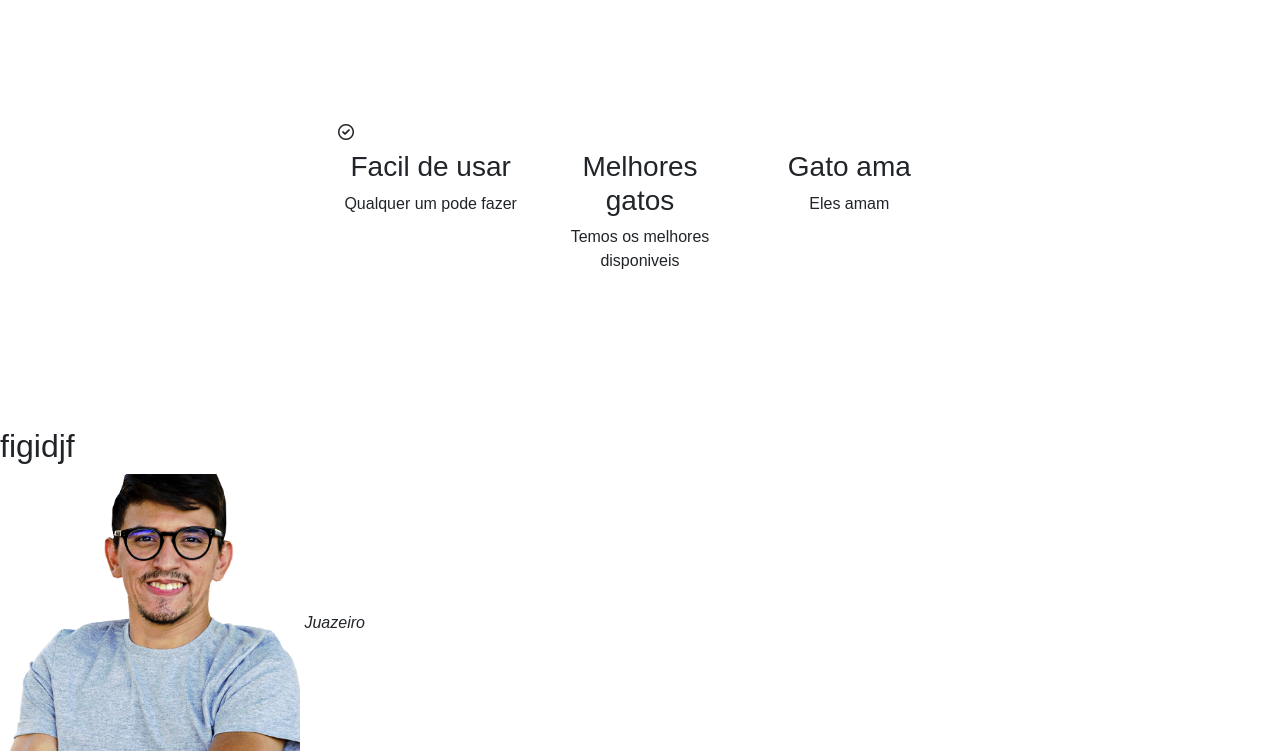
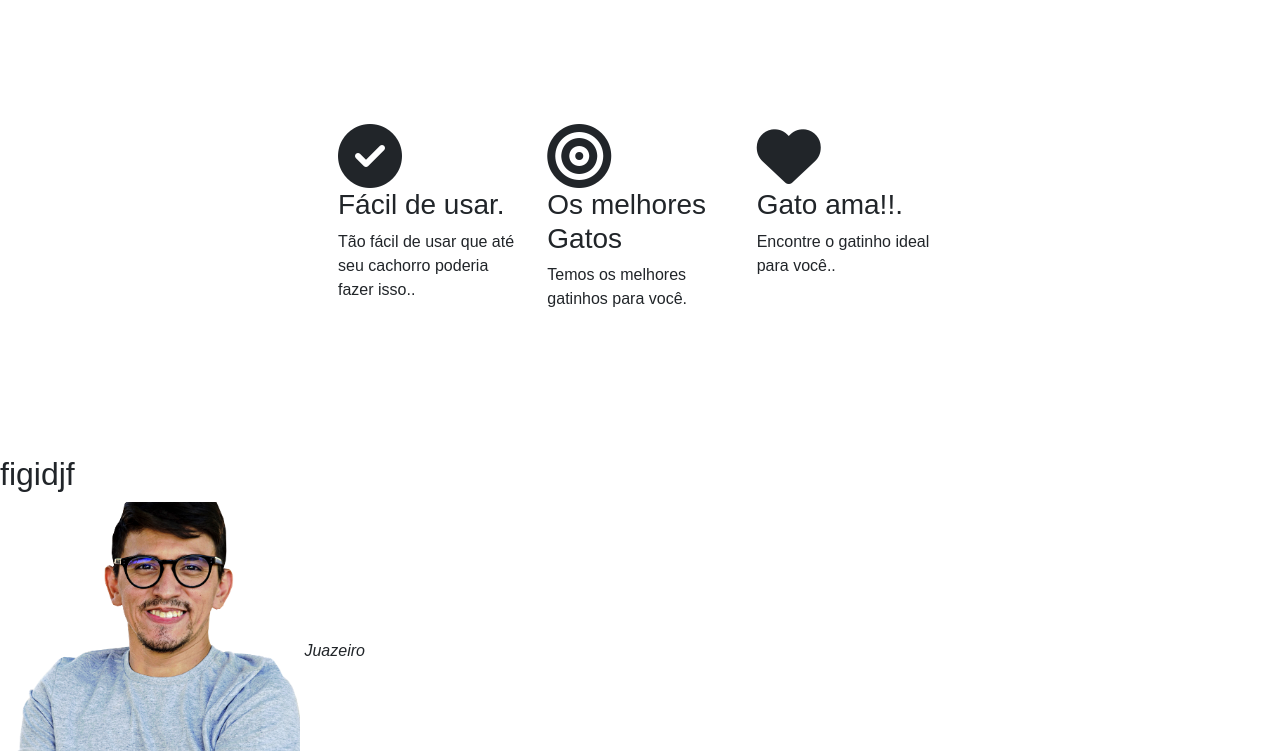
Before and after one commit to TobiasAlvz/TipsCode, a plain HTML site: page Bootstrap/app-Dukeza/index.html in a window 1280 px wide. Shown: the part 860-1611 px from the top of the page. Drawn offline with nearby package versions, Linux system fonts and the light colour scheme.

Commit message:
Update index.html

```diff
--- a/Bootstrap/app-Dukeza/index.html
+++ b/Bootstrap/app-Dukeza/index.html
@@ -63,21 +63,26 @@
     </header>
 
     <section class="container row" id="features">
-      <i class="fa-regular fa-circle-check"></i>
+      <div class="container-fluid">
+        <div class="row">
+          <div class="feature-box col-lg-4">
+            <i class="icon fas fa-check-circle fa-4x"></i>
+            <h3 class="features-title">Fácil de usar.</h3>
+            <p>Tão fácil de usar que até seu cachorro poderia fazer isso..</p>
+          </div>
 
-      <div class="features-item col-lg-4">
-        <h3>Facil de usar</h3>
-        <p>Qualquer um pode fazer</p>
-      </div>
+          <div class="feature-box col-lg-4">
+            <i class="icon fas fa-bullseye fa-4x"></i>
+            <h3 class="features-title">Os melhores Gatos</h3>
+            <p>Temos os melhores gatinhos para você.</p>
+          </div>
 
-      <div class="features-item col-lg-4">
-        <h3>Melhores gatos</h3>
-        <p>Temos os melhores disponiveis</p>
-      </div>
-
-      <div class="features-item col-lg-4">
-        <h3>Gato ama</h3>
-        <p>Eles amam</p>
+          <div class="feature-box col-lg-4">
+            <i class="icon fas fa-heart fa-4x"></i>
+            <h3 class="features-title">Gato ama!!.</h3>
+            <p>Encontre o gatinho ideal para você..</p>
+          </div>
+        </div>
       </div>
     </section>
 
```
